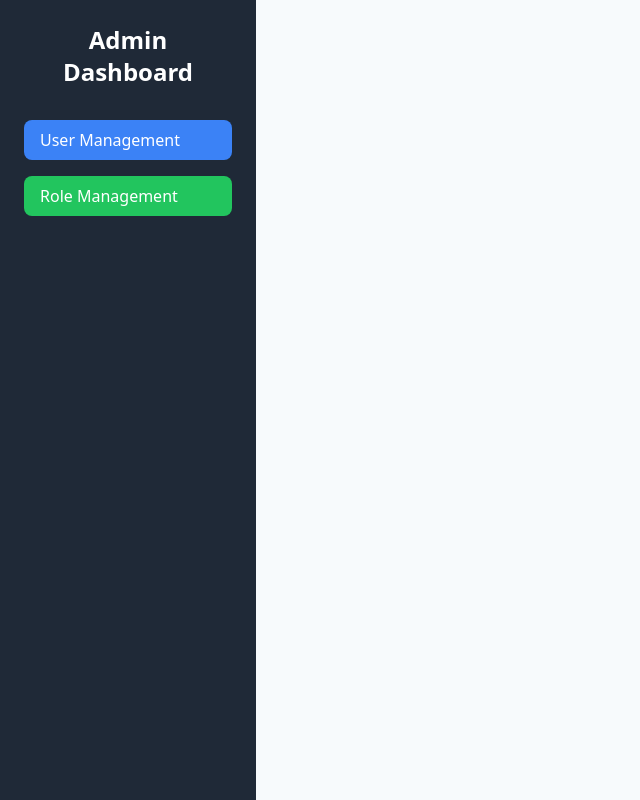
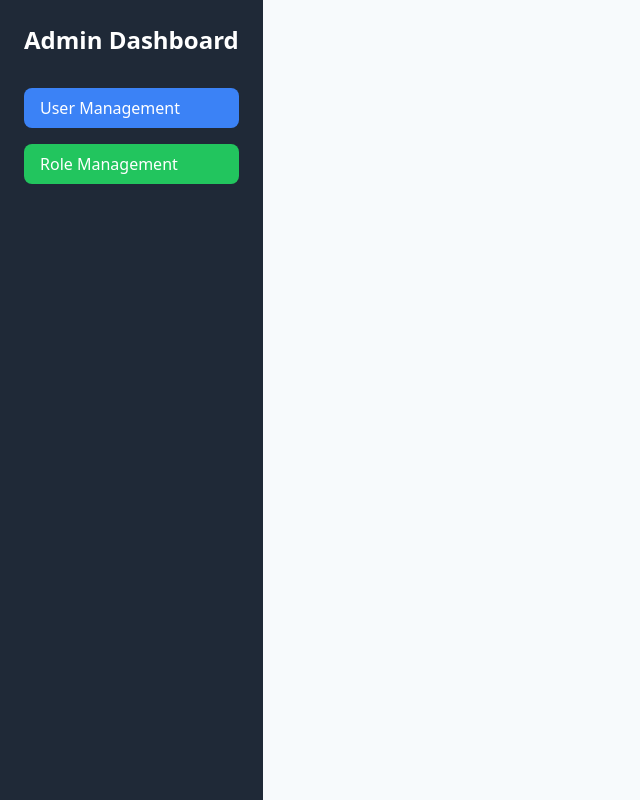
Before and after one commit to rawiina/VRV_FRONTEND, a React (Create React App) app: page / in a window 1280 px wide. Shown: the whole page, without its empty margins (0-640 px from the left). Built offline with nearby package versions, Linux system fonts and the light colour scheme.

Commit message:
Update App.js

```diff
--- a/src/App.js
+++ b/src/App.js
@@ -1,6 +1,6 @@
 import React from 'react';
 import { BrowserRouter as Router, Routes, Route, useNavigate } from 'react-router-dom';
-import './App.css'; // Make sure Tailwind is set up properly here
+import './App.css';
 import UserManagement from './UserManagement';
 import RoleManagement from './RoleManagement';
 
@@ -8,17 +8,15 @@ function App() {
   const navigate = useNavigate();
 
   return (
-
-      <div className="App flex min-h-screen">
-        {/* Sidebar */}
-        <div className="sidebar w-64 bg-gray-800 text-white p-6">
+    <div className="App flex">
+      <div className="sidebar bg-gray-800 text-white p-6 fixed h-full">
         <h2 className="text-2xl font-bold mb-8 text-center">Admin Dashboard</h2>
         <nav>
           <ul>
             <li>
               <button
                 onClick={() => navigate('/user-management')}
-                  className="w-full text-left py-2 px-4 mb-4 bg-blue-500 hover:bg-blue-600 rounded-lg"
+                className="w-full text-left py-2 px-4 mb-4 bg-blue-500 hover:bg-blue-600 rounded-lg focus:outline-none focus:ring-2 focus:ring-blue-300"
               >
                 User Management
               </button>
@@ -26,7 +24,7 @@ function App() {
             <li>
               <button
                 onClick={() => navigate('/role-management')}
-                  className="w-full text-left py-2 px-4 mb-4 bg-green-500 hover:bg-green-600 rounded-lg"
+                className="w-full text-left py-2 px-4 mb-4 bg-green-500 hover:bg-green-600 rounded-lg focus:outline-none focus:ring-2 focus:ring-green-300"
               >
                 Role Management
               </button>
@@ -34,16 +32,13 @@ function App() {
           </ul>
         </nav>
       </div>
-
-        {/* Main Content Area */}
-        <div className="content flex-1 bg-gray-100 p-6">
+      <div className="content flex-1 bg-gray-100 p-6 ml-64">
         <Routes>
           <Route path="/user-management" element={<UserManagement />} />
           <Route path="/role-management" element={<RoleManagement />} />
         </Routes>
       </div>
     </div>
-
   );
 }
 
```
Lines whose indentation alone changed are shown as unchanged.
